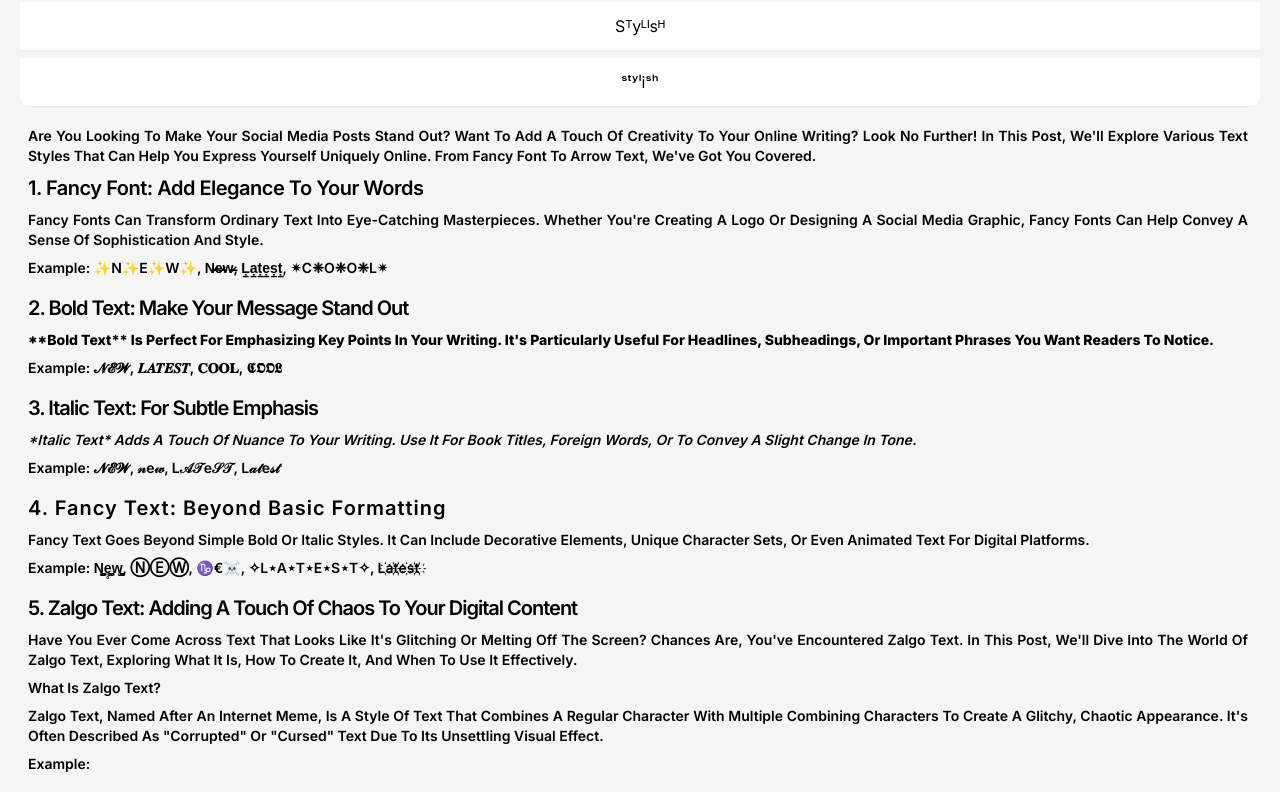
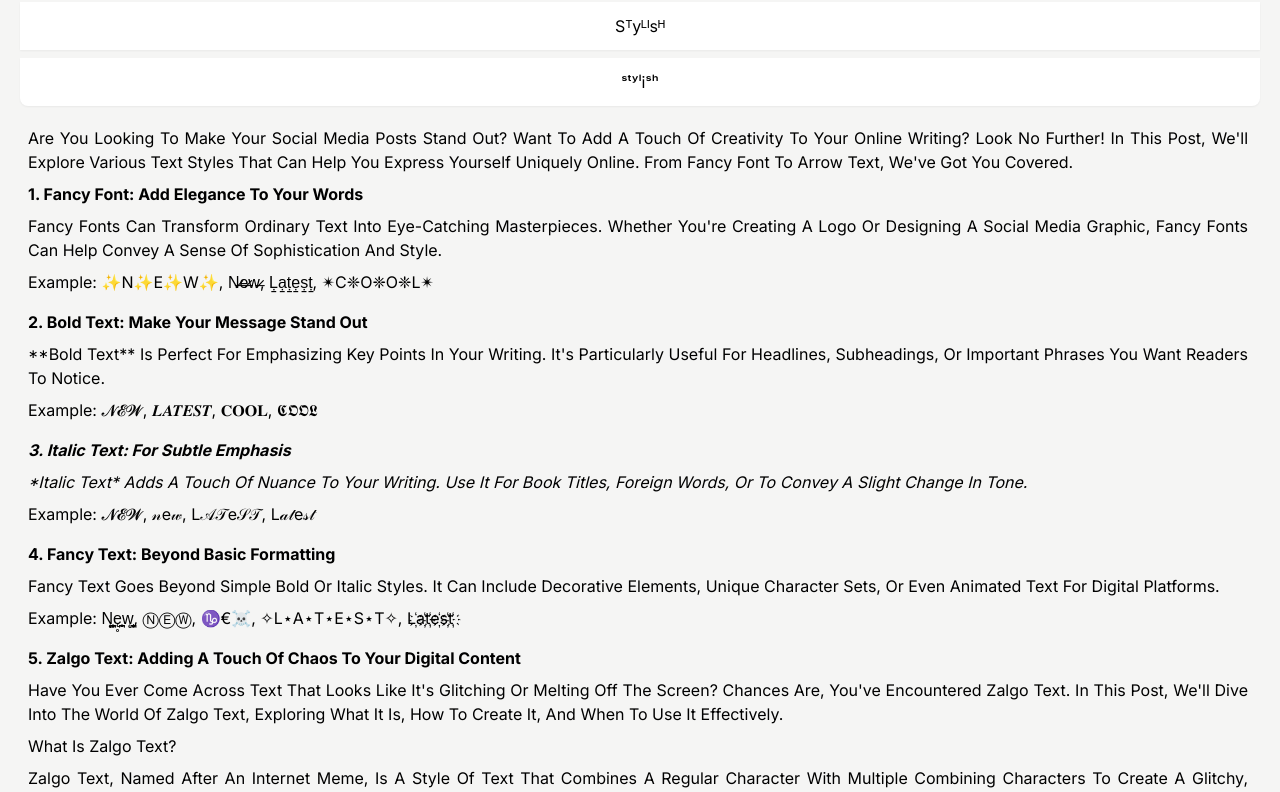
Before and after one commit to AnkushChharri/cfnjst, a Next.js app: page / in a window 1280 px wide. Shown: the part 3260-4052 px from the top of the page. Built offline with nearby package versions, Linux system fonts and the light colour scheme.

Commit message:
First Initial commit

```diff
--- a/src/app/components/SearchComponent.js
+++ b/src/app/components/SearchComponent.js
@@ -412,33 +412,33 @@ const SearchComponent = () => {
 
 
                     <div className="max-h-fit max-w-7xl mx-auto my-auto mt-2 h-auto">
-                        <div className="text-justify capitalize font-semibold subpixel-antialiased text-sm ml-2 mr-3">
+                        <div className="text-justify capitalize  subpixel-antialiased  ml-2 mr-3">
                             <p>Are you looking to make your social media posts stand out? Want to add a touch of creativity to your online writing? Look no further! In this post, we&apos;ll explore various text styles that can help you express yourself uniquely online. From Fancy Font to Arrow Text, we&apos;ve got you covered.</p>
-                            <h1 className="pt-2 text-xl tracking-tight"> 1. Fancy Font: Add Elegance to Your Words</h1>
+                            <h1 className="pt-2 font-bold"> 1. Fancy Font: Add Elegance to Your Words</h1>
                             <p className="pt-2">Fancy fonts can transform ordinary text into eye-catching masterpieces. Whether you&apos;re creating a logo or designing a social media graphic, fancy fonts can help convey a sense of sophistication and style.</p>
-                            <h1 className="pt-2 pb-2 text-sm">Example: ✨N✨e✨w✨, N̶̷e̶̷w̶̷, Ḷ̠ạ̠ṭ̠ẹ̠ṣ̠ṭ̠, ✴C❈o❈o❈l✴</h1>
+                            <h1 className="pt-2 pb-2 ">Example: ✨N✨e✨w✨, N̶̷e̶̷w̶̷, Ḷ̠ạ̠ṭ̠ẹ̠ṣ̠ṭ̠, ✴C❈o❈o❈l✴</h1>
 
 
-                            <h1 className="pt-2 text-xl tracking-tighter"> 2. Bold Text: Make Your Message Stand Out</h1>
-                            <p className="pt-2 font-extrabold">**Bold text** is perfect for emphasizing key points in your writing. It&apos;s particularly useful for headlines, subheadings, or important phrases you want readers to notice.</p>
-                            <h1 className="pt-2 pb-2 text-sm">Example: 𝓝𝓔𝓦, 𝑳𝑨𝑻𝑬𝑺𝑻, 𝐂𝐎𝐎𝐋, 𝕮𝕺𝕺𝕷</h1>
+                            <h1 className="pt-2  font-bold "> 2. Bold Text: Make Your Message Stand Out</h1>
+                            <p className="pt-2 ">**Bold text** is perfect for emphasizing key points in your writing. It&apos;s particularly useful for headlines, subheadings, or important phrases you want readers to notice.</p>
+                            <h1 className="pt-2 pb-2 ">Example: 𝓝𝓔𝓦, 𝑳𝑨𝑻𝑬𝑺𝑻, 𝐂𝐎𝐎𝐋, 𝕮𝕺𝕺𝕷</h1>
 
 
-                            <h1 className="pt-2 text-xl tracking-tighter"> 3. Italic Text: For Subtle Emphasis</h1>
+                            <h1 className="pt-2 font-bold italic "> 3. Italic Text: For Subtle Emphasis</h1>
                             <p className="pt-2 italic">*Italic text* adds a touch of nuance to your writing. Use it for book titles, foreign words, or to convey a slight change in tone.</p>
-                            <h1 className="pt-2 pb-2 text-sm">Example: 𝓝𝓔𝓦, 𝓃e𝓌, L𝒜𝒯e𝒮𝒯, L𝒶𝓉e𝓈𝓉</h1>
+                            <h1 className="pt-2 pb-2 ">Example: 𝓝𝓔𝓦, 𝓃e𝓌, L𝒜𝒯e𝒮𝒯, L𝒶𝓉e𝓈𝓉</h1>
 
 
-                            <h1 className="pt-2 text-xl -tracking-tighter"> 4. Fancy Text: Beyond Basic Formatting</h1>
+                            <h1 className="pt-2 font-bold "> 4. Fancy Text: Beyond Basic Formatting</h1>
                             <p className="pt-2">Fancy text goes beyond simple bold or italic styles. It can include decorative elements, unique character sets, or even animated text for digital platforms.</p>
-                            <h1 className="pt-2 pb-2 text-sm">Example: N̨̥̬̩̪̬ę̥̬̩̪̬w̨̥̬̩̪̬, ⓃⒺⓌ, ♑€☠️, ✧L⋆a⋆t⋆e⋆s⋆t✧, L҉a҉t҉e҉s҉t҉</h1>
+                            <h1 className="pt-2 pb-2 ">Example: N̨̥̬̩̪̬ę̥̬̩̪̬w̨̥̬̩̪̬, ⓃⒺⓌ, ♑€☠️, ✧L⋆a⋆t⋆e⋆s⋆t✧, L҉a҉t҉e҉s҉t҉</h1>
 
 
-                            <h1 className="pt-2 text-xl tracking-tighter"> 5. Zalgo Text: Adding a Touch of Chaos to Your Digital Content</h1>
+                            <h1 className="pt-2 font-bold "> 5. Zalgo Text: Adding a Touch of Chaos to Your Digital Content</h1>
                             <p className="pt-2">Have you ever come across text that looks like it&apos;s glitching or melting off the screen? Chances are, you&apos;ve encountered Zalgo text. In this post, we&apos;ll dive into the world of Zalgo text, exploring what it is, how to create it, and when to use it effectively.</p>
-                            <h1 className="pt-2 text-sm">What is Zalgo Text?</h1>
+                            <h1 className="pt-2 ">What is Zalgo Text?</h1>
                             <p className="pt-2">Zalgo text, named after an internet meme, is a style of text that combines a regular character with multiple combining characters to create a glitchy, chaotic appearance. It&apos;s often described as &quot;corrupted&quot; or &quot;cursed&quot; text due to its unsettling visual effect.</p>
-                            <h1 className="pt-2 text-sm">Example: </h1>
+                            <h1 className="pt-2 ">Example: </h1>
                             <p className="pt-5">Z̶̨̳̳̬̣̫̏̐̀̋̐́͜͢å̢̨̦̰̠͙̫͛͋̌̉͘͞͠l̾͒̑ͨ͐҉̶͚͎̟̖̣̀͘͞g̷ͭͮ̋̿̀͏̶̸̢͖̙̥͈̱ơ̵͇̻̱̺ͤͤͣ̔̌͟͟͞ͅ, Ṡ̷̡̤̰͔͉͇ͤͬ͐̃i̷̞̻̻̦̖̐̎ͫ̔̒́m̻̳͕̦̔̔̏ͣ̓͜͝ͅp̾͋̉̀̅҉͚̱͔̬̖͞l̴̞̬̩͇͒̋̃ͣ͛́ͅė̡̨̤̠̱̯͈ͭ͊͗ͯ, Ṅ̡̤ͤͬ͐e̞̐̎ͫ̔́w̻̔̔̏ͣ͝, Ṁ̷̴̸̡̤̰͔͉ͤͬ͐o̷̞̻̻̦̐̎ͫ̔́͜͝ḑ̔̔̏ͣ͜͝͏̻̳͕ͅe̾͋̉̀҉̷̛͚̱͔̬͞r̴͒̋̃ͣ́҉̨̞̬̩ͅṅ̡̨ͭ͊͗҉̶̤̠̱̯</p>
                         </div>
                     </div>
```
